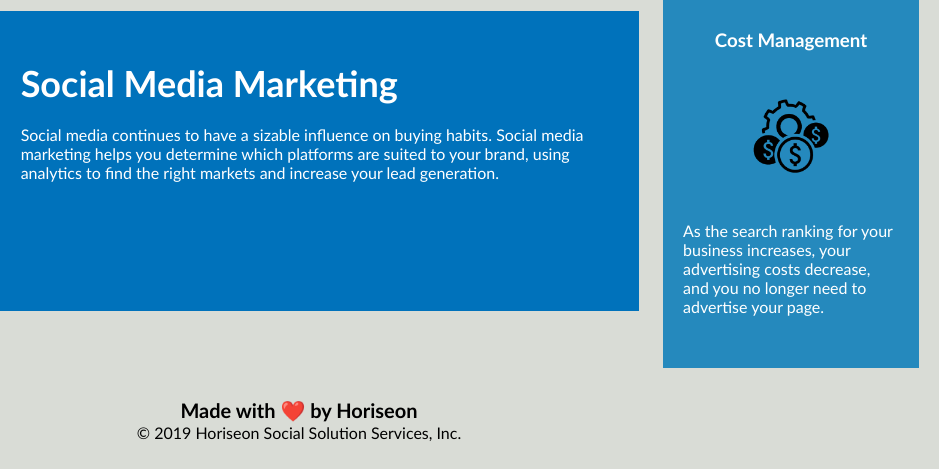
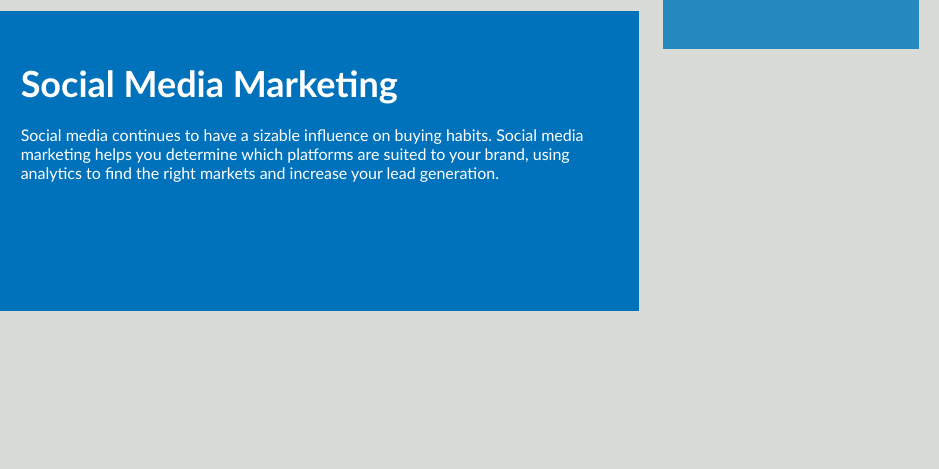
Before and after one commit to oliverstamper/yksi-advertisements, a plain HTML site: page index.html in a window 1280 px wide. Shown: the part 1551-2020 px from the top of the page, 341-1280 px from the left. After the commit the page ends 1882 px from the top, so only its background shows below. Drawn offline with Linux system fonts and the light colour scheme.

Commit message:
Update index.html

```diff
--- a/index.html
+++ b/index.html
@@ -63,20 +63,3 @@
                 Users find your business through paid and organic searches, increasing the search ranking and visibility for your business.
             </p>
          </article>
-        <article class="benefit-cost">
-            <h3>Cost Management</h3>
-            <img src="./assets/images/cost-management.png" alt="icon of a cog and dollar signs"></img>
-            <p>
-                As the search ranking for your business increases, your advertising costs decrease, and you no longer need to advertise your page.
-            </p>
-         </article>
-      </aside>
-    <footer class="footer">
-        <h2>Made with ❤️️ by Horiseon</h2>
-        <p>
-            &copy; 2019 Horiseon Social Solution Services, Inc.
-        </p>
-      </footer>
-</body>
-
-</html>
```
